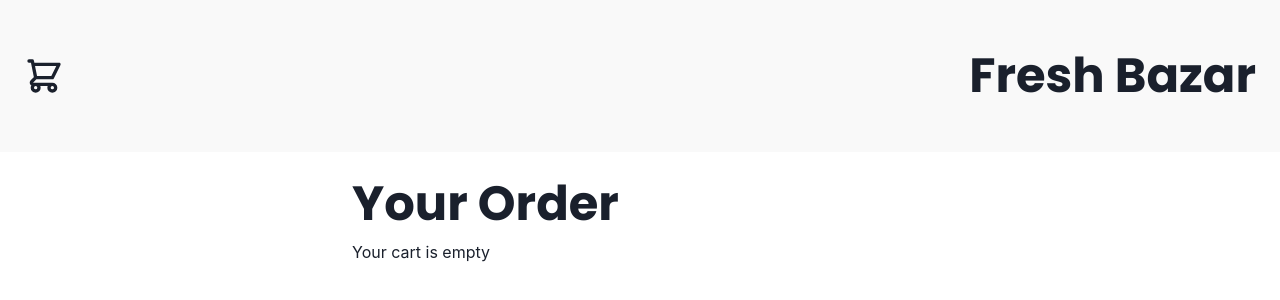
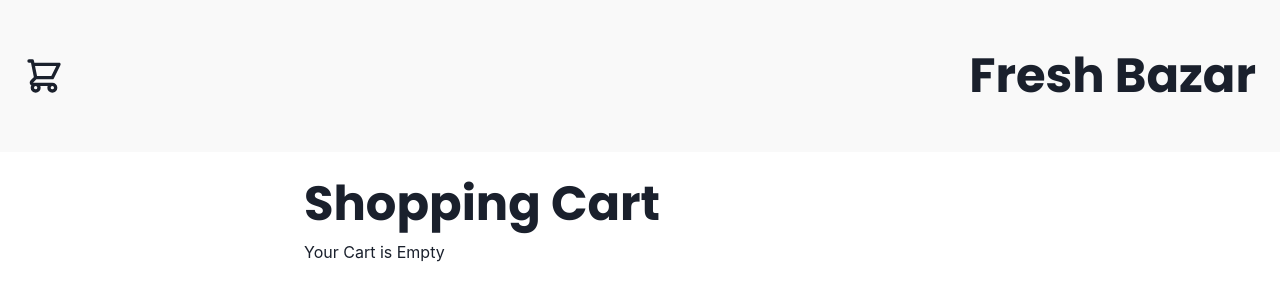
Before and after one commit to ivanleomk/fresh-bazar, a Next.js app: page /checkout in a window 1280 px wide. Shown: the top 300 px of the page. Built offline with nearby package versions, Linux system fonts and the light colour scheme.

Commit message:
Fixed up checkout page width issue

```diff
--- a/app/components/CheckoutForm.js
+++ b/app/components/CheckoutForm.js
@@ -1,16 +1,14 @@
 import React from "react";
 import InputField from "./InputField";
+import Heading from "./Heading";
 
 const CheckoutForm = () => {
   return (
-    <form class="space-y-8 divide-y divide-gray-200">
+    <>
+      <span className="mt-20" />
+      <Heading text="Order Details" />
+      <form class="space-y-8 divide-y divide-gray-200 w-full">
         <div class="space-y-8 divide-gray-200">
-        <div>
-          <h3 class="text-lg leading-6 font-medium text-gray-900">
-            Order Details
-          </h3>
-        </div>
-
           <div className="pt-8">
             <div class="mt-6  grid grid-cols-1 gap-y-6 gap-x-4 sm:grid-cols-6">
               <InputField text="Street" />
@@ -28,6 +26,7 @@ const CheckoutForm = () => {
           Checkout
         </button>
       </form>
+    </>
   );
 };
 
--- a/app/components/InputField.js
+++ b/app/components/InputField.js
@@ -2,7 +2,7 @@ import React from "react";
 
 const InputField = ({ text }) => {
   return (
-    <div class="sm:col-span-3 w-screen max-w-md">
+    <div class="sm:col-span-3">
       <label
         for="first_name"
         class="block text-sm text-left font-medium text-gray-700"
@@ -15,7 +15,7 @@ const InputField = ({ text }) => {
           name="first_name"
           id="first_name"
           autocomplete="given-name"
-          class="shadow-sm focus:outline-none py-2 block w-full sm:text-sm border-gray-300 rounded-md"
+          class="shadow-sm focus:outline-none py-2 block w-full sm:text-sm border-b-4 rounded-md"
         />
       </div>
     </div>
--- a/app/components/OrderCard.js
+++ b/app/components/OrderCard.js
@@ -5,7 +5,7 @@ import FoodCardNumberInput from "./FoodCardNumberInput";
 const OrderCard = ({ item, dispatch }) => {
   const { name, img, unit, price, quantity } = item;
   return (
-    <div class="overflow-hidden flex w-full justify-between">
+    <div class="flex justify-between max-w-md">
       <Image src={img} width={150} height={150} />
       <div className="flex flex-col items-start">
         <h3 className="font-semibold text-gray-900 text-xl">{name}</h3>
--- a/app/components/OrderList.js
+++ b/app/components/OrderList.js
@@ -1,4 +1,3 @@
-import { Center } from "@chakra-ui/react";
 import React from "react";
 import { useOrderContext } from "../context/OrderContext";
 import OrderCard from "./OrderCard";
@@ -6,13 +5,11 @@ import OrderCard from "./OrderCard";
 const OrderList = () => {
   const { orders, dispatch } = useOrderContext();
   return (
-    <Center>
-      <div className="mt-6 max-w-md w-screen">
-        {orders.map((item) => (
-          <OrderCard item={item} dispatch={dispatch} />
-        ))}
-      </div>
-    </Center>
+    <div class="flex-grow w-full">
+      {orders.map((item) => (
+        <OrderCard item={item} dispatch={dispatch} />
+      ))}
+    </div>
   );
 };
 
--- a/pages/checkout.js
+++ b/pages/checkout.js
@@ -27,15 +27,15 @@ const Checkout = () => {
 
   return (
     <center className="px-4 py-4">
-      <div className=" max-w-xl flex flex-col items-start">
-        <Heading text="Your Order" />
+      <div className=" max-w-2xl flex flex-col items-start">
+        <Heading text="Shopping Cart  " />
         {orders.length > 0 ? (
           <>
             <OrderList />
             <CheckoutForm />
           </>
         ) : (
-          <p>Your cart is empty</p>
+          <p>Your Cart is Empty</p>
         )}
       </div>
     </center>
```
Lines whose indentation alone changed are shown as unchanged.
